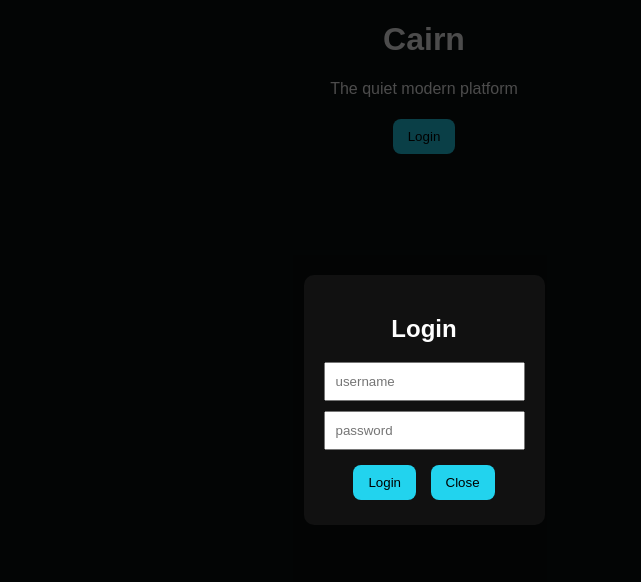
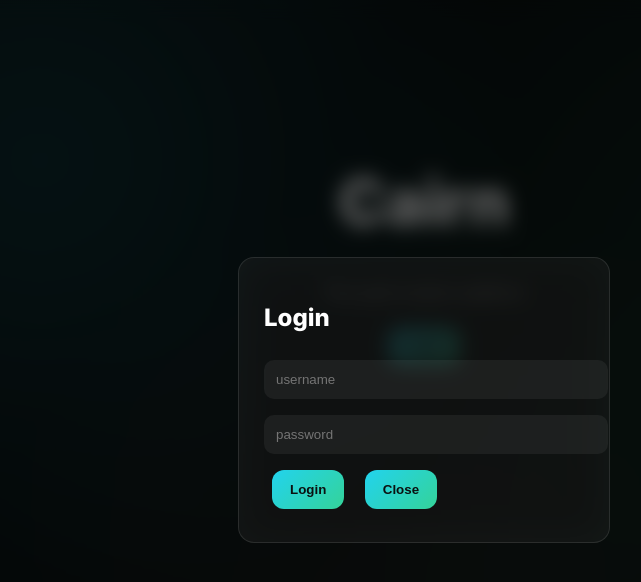
Before and after one commit to ARS0H1A/cairn-site, a plain HTML site: page index.html in a window 1280 px wide. Both pictures are taken after a click on the button "Login". Shown: the whole page, without its empty margins (216-857 px from the left). Drawn offline with Linux system fonts and the light colour scheme.

Commit message:
Update style.css

```diff
--- a/style.css
+++ b/style.css
@@ -1,44 +1,88 @@
+@import url('https://fonts.googleapis.com/css2?family=Inter:wght@300;400;600;800&display=swap');
 
 body{
   margin:0;
-  font-family:Arial;
+  font-family:Inter;
   background:#0b1010;
   color:white;
-  text-align:center;
+  overflow-x:hidden;
 }
 
-.page{
-  padding:60px 20px;
+/* glow background */
+body::before{
+  content:"";
+  position:fixed;
+  inset:0;
+  background:
+    radial-gradient(circle at 20% 20%, rgba(34,211,238,0.15), transparent 40%),
+    radial-gradient(circle at 80% 40%, rgba(52,211,153,0.12), transparent 45%),
+    radial-gradient(circle at 50% 80%, rgba(168,196,162,0.08), transparent 50%);
+  z-index:-1;
+}
+
+#hero{
+  text-align:center;
+  padding:120px 20px;
+}
+
+#hero h1{
+  font-size:64px;
+  font-weight:800;
 }
 
 button{
-  padding:10px 15px;
-  margin:5px;
+  padding:12px 18px;
+  margin:8px;
   border:none;
-  border-radius:8px;
+  border-radius:12px;
   cursor:pointer;
-  background:#22d3ee;
+  font-weight:600;
+  background:linear-gradient(135deg,#22d3ee,#34d399);
+  color:#0b1010;
+  transition:0.3s;
+}
+
+button:hover{
+  transform:translateY(-2px);
 }
 
 .modal{
   position:fixed;
   inset:0;
-  background:rgba(0,0,0,0.7);
   display:flex;
   justify-content:center;
   align-items:center;
+  background:rgba(0,0,0,0.6);
+  backdrop-filter:blur(10px);
 }
 
 .box{
-  background:#111;
-  padding:20px;
-  border-radius:10px;
+  background:rgba(255,255,255,0.05);
+  border:1px solid rgba(255,255,255,0.1);
+  padding:25px;
+  border-radius:16px;
+  width:320px;
+  backdrop-filter:blur(20px);
 }
 
 input{
-  display:block;
-  margin:10px auto;
-  padding:10px;
+  width:100%;
+  padding:12px;
+  margin:8px 0;
+  border:none;
+  border-radius:10px;
+  background:rgba(255,255,255,0.06);
+  color:white;
+}
+
+.card{
+  background:rgba(255,255,255,0.05);
+  border:1px solid rgba(255,255,255,0.1);
+  padding:20px;
+  margin:20px auto;
+  width:300px;
+  border-radius:16px;
+  backdrop-filter:blur(15px);
 }
 
 .hidden{
```
